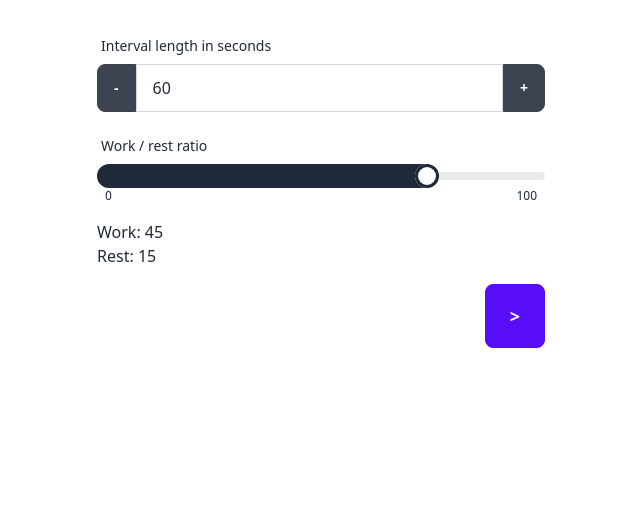
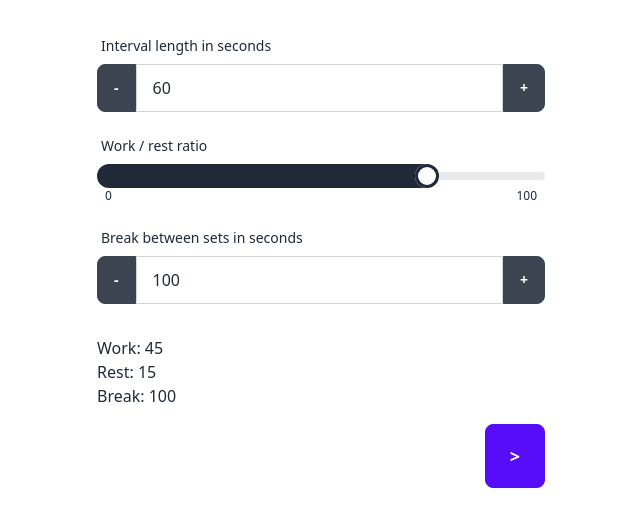
Before and after one commit to silasbur/Happy-HIIT-Timer, a React (Create React App) app: page /intervals in a window 1280 px wide. Shown: the top 526 px of the page, without its empty margins (319-959 px from the left). Built offline with nearby package versions, Linux system fonts and the light colour scheme.

Commit message:
added play/pause and break periods

```diff
--- a/src/features/intervals/IntervalForm.js
+++ b/src/features/intervals/IntervalForm.js
@@ -1,21 +1,24 @@
 import React from 'react';
 
-const IntervalForm = ({
-  inputVals,
-  handleFormChange,
-  increment,
-}) => {
+const IntervalForm = ({ inputVals, handleFormChange, increment }) => {
   return (
     <>
       <IntervalInput
-        intervalValue={inputVals.interval}
+        value={inputVals.interval}
         handleFormChange={handleFormChange}
         increment={increment}
+        name="interval"
+        label="Interval length in seconds"
       />
 
-      <RatioInput
+      <RatioInput handleFormChange={handleFormChange} value={inputVals.ratio} />
+
+      <IntervalInput
+        value={inputVals.break}
         handleFormChange={handleFormChange}
-        value={inputVals.ratio}
+        increment={increment}
+        name="break"
+        label="Break between sets in seconds"
       />
     </>
   );
@@ -24,26 +27,28 @@ const IntervalForm = ({
 export const IntervalInput = ({
   increment,
   handleFormChange,
-  intervalValue,
+  value,
+  name,
+  label
 }) => {
   return (
     <>
       <div className="form-control py-4">
         <label className="label">
-          <span className="label-text">Interval length in seconds</span>
+          <span className="label-text">{label}</span>
         </label>
         <div className="input-group">
-          <button onClick={() => increment(-10)} className="btn ">
+          <button onClick={() => increment(-10, name)} className="btn ">
             -
           </button>
           <input
-            value={intervalValue}
+            value={value}
             onChange={handleFormChange}
-            name="interval"
+            name={name}
             type="number"
             className="input input-bordered w-full"
           />
-          <button className="btn" onClick={() => increment(+10)}>
+          <button className="btn" onClick={() => increment(+10, name)}>
             +
           </button>
         </div>
--- a/src/features/intervals/IntervalsPage.js
+++ b/src/features/intervals/IntervalsPage.js
@@ -25,19 +25,20 @@ const IntervalsPage = () => {
     navigate('/timer');
   };
 
-  const updateIntervals = (inputValues) => {
-    dispatch(setIntervals(inputValues));
-    localStorage.setItem('intervals', JSON.stringify(inputValues));
+  const updateIntervals = (values) => {
+    dispatch(setIntervals(values));
+    localStorage.setItem('intervals', JSON.stringify(values));
   };
 
   const handleFormChange = (evt) => {
+    console.log(+evt.target.value);
     const inputValues = { ...inputs, [evt.target.name]: +evt.target.value };
     updateIntervals(inputValues);
   };
 
-  const increment = (delta) => {
-    const incrementedDelta = inputs.interval + delta;
-    const inputValues = { ...inputs, interval: incrementedDelta };
+  const increment = (delta, name) => {
+    const incrementedDelta = inputs[name] + delta;
+    const inputValues = { ...inputs, [name]: incrementedDelta };
     if (incrementedDelta > 0) {
       updateIntervals(inputValues);
     }
@@ -55,6 +56,7 @@ const IntervalsPage = () => {
         <div className="py-4">
           <div>Work: {times.work}</div>
           <div>Rest: {times.rest}</div>
+          <div>Break: {inputs.break}</div>
         </div>
         <div className="flex justify-end w-full">
           <button className="btn btn-primary btn-lg" onClick={navigateToNext}>
--- a/src/features/intervals/IntervalsSlice.js
+++ b/src/features/intervals/IntervalsSlice.js
@@ -1,11 +1,11 @@
 import { createSlice } from '@reduxjs/toolkit';
 
-const initialState = { times: { work: 45, rest: 15}, inputs: { interval: 60, ratio: 0.75 }};
+const initialState = { times: { work: 45, rest: 15, break: 100 }, inputs: { break: 100, interval: 60, ratio: 0.75 }};
 
-const calcTimes = ({ ratio, interval }) => {
+const calcTimes = ({ ratio, interval, break: b }) => {
   const work = Math.round(ratio * interval);
   const rest = interval - work;
-  return { rest, work };
+  return { rest, work, break: b };
 };
 
 export const intervalsSlice = createSlice({
--- a/src/features/timer/TimerPage.js
+++ b/src/features/timer/TimerPage.js
@@ -15,16 +15,27 @@ const TimerPage = () => {
   }));
   const [phase, setPhase] = useState('rest');
   const [time, setTime] = useState(intervals[phase]);
-  const [icount, setIcount] = useState(0);
+  const [icount, setIcount] = useState(1);
+  const [isRunning, toggleRunning] = useState(false);
   const tick = () => {
     setTime((time) => time - 0.1);
+  };
+
+  const getNextPhase = (phase, intervalCount, numExercises) => {
+    if (phase === 'rest' || phase === 'break') {
+      return 'work';
+    } else if ((intervalCount + 1) % numExercises === 0) {
+      return 'break';
+    } else {
+      return 'rest';
+    }
   };
 
   // listen to timer
   useEffect(() => {
     if (time < 0.1) {
-      const nextPhase = phase === 'rest' ? 'work' : 'rest';
-      if (nextPhase === 'rest') {
+      const nextPhase = getNextPhase(phase, icount, exercises.length);
+      if (nextPhase !== 'work') {
         setIcount(icount + 1);
       }
       setTime(intervals[nextPhase]);
@@ -34,16 +45,18 @@ const TimerPage = () => {
 
   // set phase timer
   useEffect(() => {
-    const id = setInterval(tick, 100);
-    return () => {
-      clearInterval(id);
-    };
-  }, []);
+    if (isRunning) {
+      const id = setInterval(tick, 100);
+      return () => {
+        clearInterval(id);
+      };
+    }
+  }, [isRunning]);
 
   const progressColor = phase === 'rest' ? 'accent' : 'info';
   const percentComplete = (time / intervals[phase]) * 100;
-  const progress = phase === 'rest' ? percentComplete : 100 - percentComplete;
-  const count = phase === 'rest' ? time : intervals[phase] - time;
+  const progress = phase !== 'work' ? percentComplete : 100 - percentComplete;
+  const count = phase !== 'work' ? time : intervals[phase] - time;
 
   return (
     <div className="timer-page p-3 w-full flex justify-center">
@@ -56,10 +69,15 @@ const TimerPage = () => {
             max="100"
           ></progress>
           {exercises.length ? (
-            <div className="badge badge-primary">{exercises[icount % exercises.length].name}</div>
+            <div className="badge badge-primary">
+              {exercises[icount-1 % exercises.length].name}
+            </div>
           ) : null}
           {icount + ' / ' + exercises.length}
         </div>
+        <button onClick={() => toggleRunning((isRunning) => !isRunning)}>
+          {isRunning ? 'Pause' : 'Play'}{' '}
+        </button>
       </div>
     </div>
   );
```
